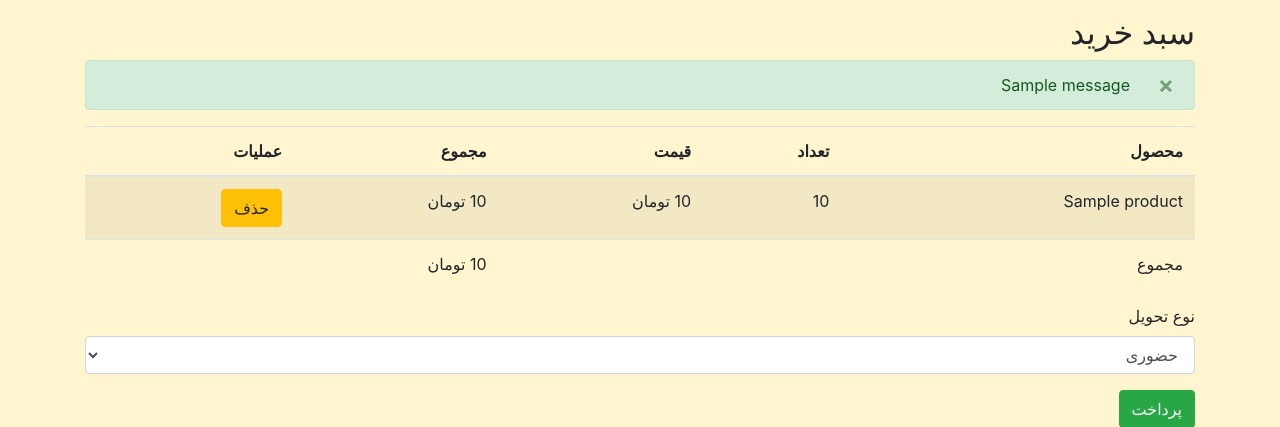
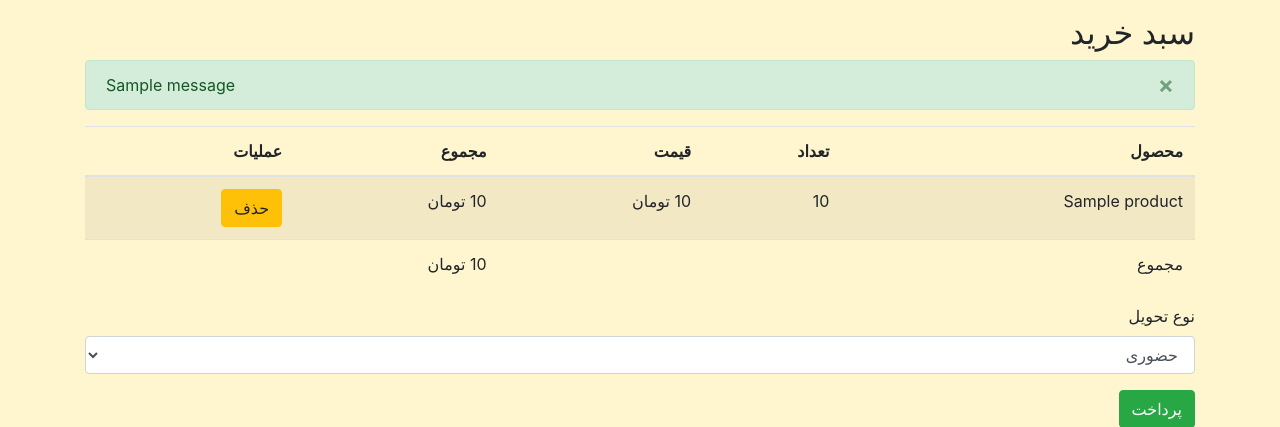
Before and after one commit to fa-rahmanii/CafeHabibiYaNourElAin, a Django app: template coffee/shop/templates/shop/cart.html in a window 1280 px wide. Shown: the part 66-493 px from the top of the page. Run offline with Django 4.2, Linux system fonts and the light colour scheme; the template is opened without the code that fills it: most values are stand-ins (such as "Sample title", 1, 10 or a date in 2020); one stand-in notice (Sample message) is shown; some libraries are stand-ins or nearby versions.

Commit message:
Update cart.html

```diff
--- a/coffee/shop/templates/shop/cart.html
+++ b/coffee/shop/templates/shop/cart.html
@@ -1,7 +1,7 @@
 {% extends 'shop/base.html' %} {% block content %}
 <h2 style="text-align: right;">سبد خرید</h2>
 {% if messages %} {% for message in messages %}
-<div class="alert alert-dismissible fade show alert-{{ message.tags }}" role="alert" style="text-align: right;">
+<div class="alert alert-dismissible fade show alert-{% if message.tags == 'warning' %}danger{%else%}success{%endif%}" role="alert">
     {{ message }}
     <button type="button" class="close" data-dismiss="alert" aria-label="Close">
         <span aria-hidden="true">&times;</span>
```
